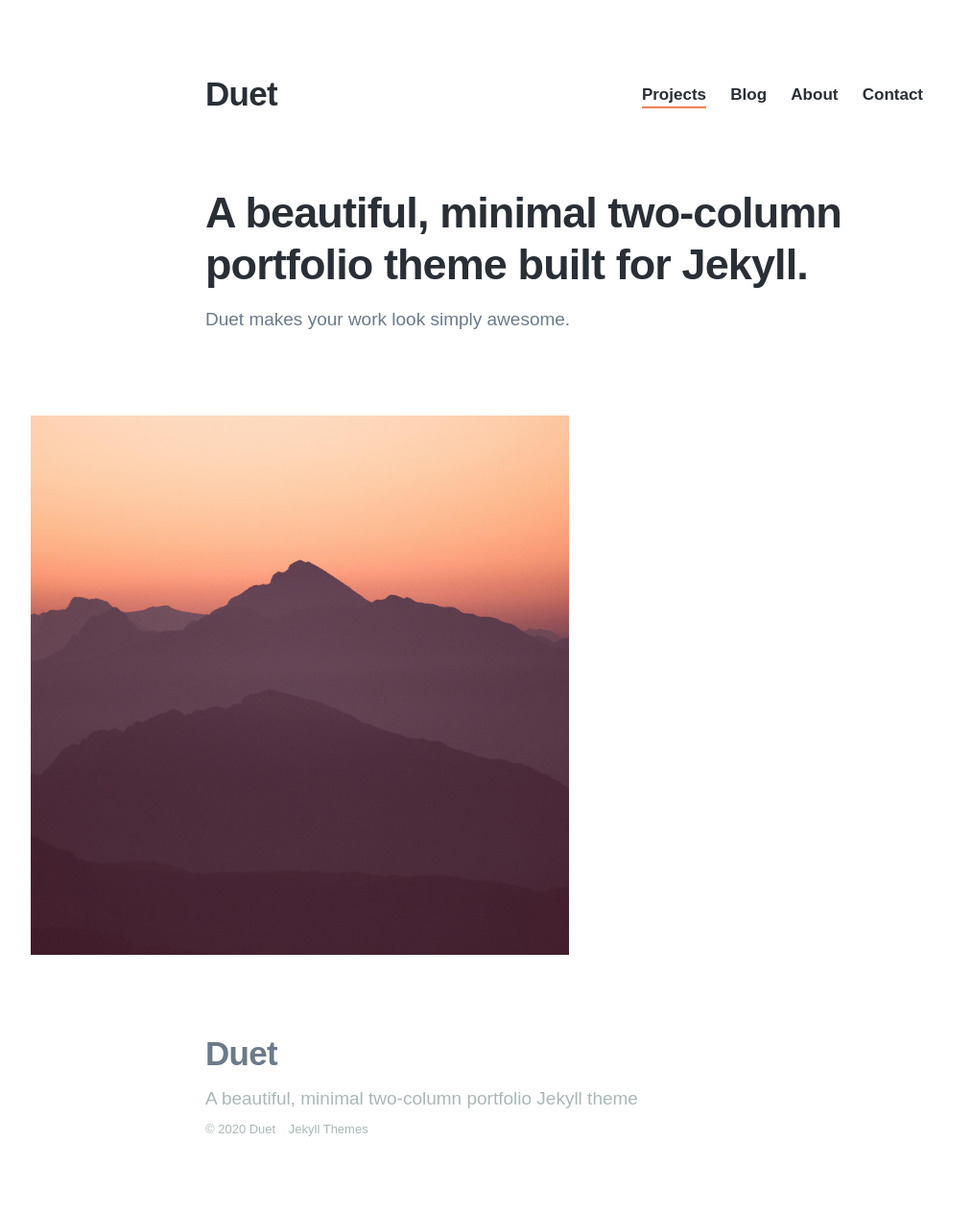
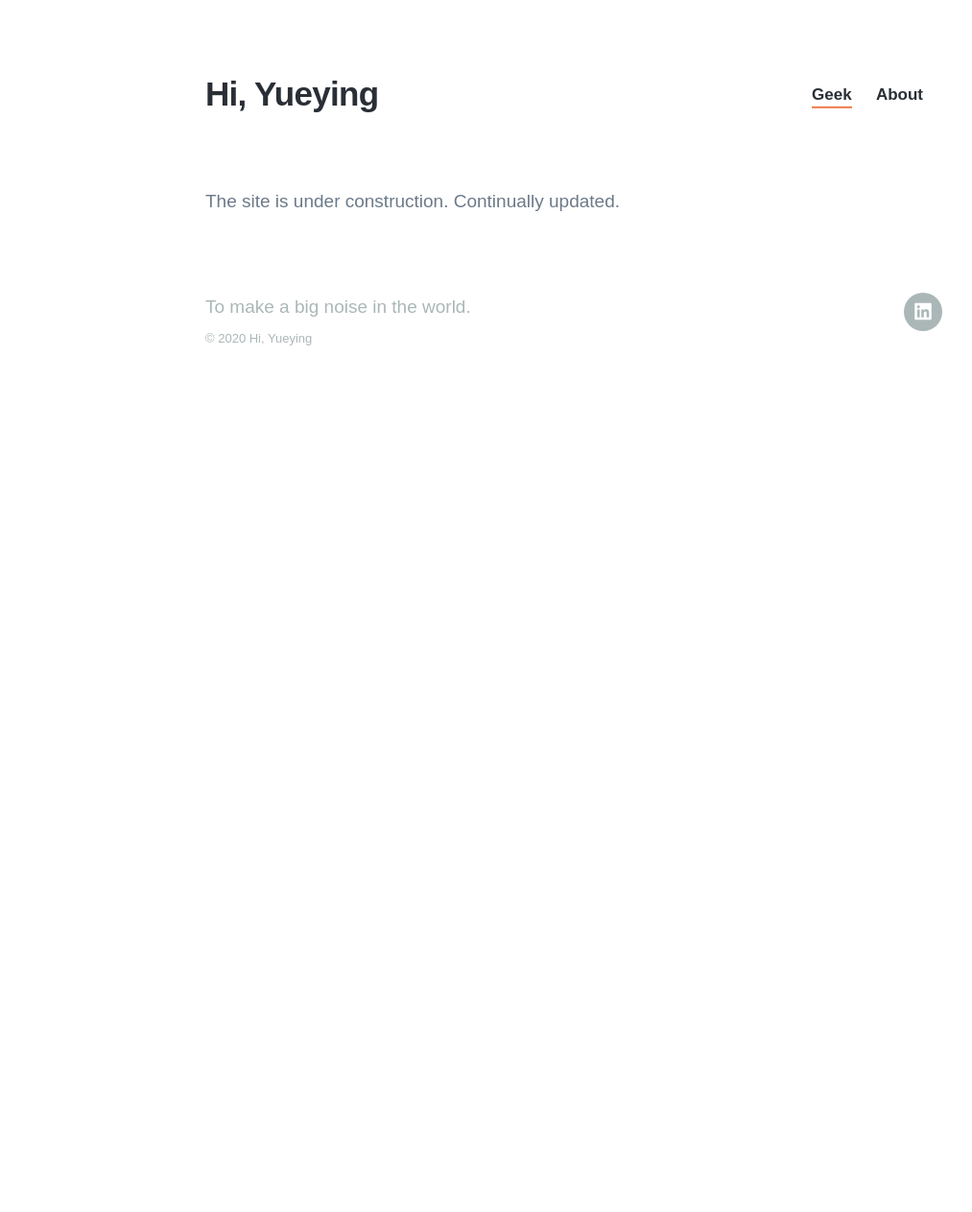
Before and after one commit to yueyingyang/yueyingyang.github.io, a Jekyll site: the page built from index.html, in a window 1280 px wide. Shown: the whole page at 96% size, without its empty margins (42-1055 px from the left). Built offline with Jekyll 4.4.1, drawn with Linux system fonts in a browser that asks for light colours; nearby versions of some CDN libraries; some web fonts are replaced; after the commit the page ends 900 px from its top, so only the background shows below that.

Commit message:
Basic Content - index & about

```diff
--- a/_config.yml
+++ b/_config.yml
@@ -1,4 +1,4 @@
-site: Duet Jekyll Theme
+site: Hi, Yueying Yang.
 
 url:
 baseurl:
@@ -15,25 +15,21 @@ collections:
     permalink: /project/:slug
 
 defaults:
-  -
-    scope:
+  - scope:
       path: ""
     values:
       layout: "default"
-  -
-    scope:
+  - scope:
       path: ""
       type: "pages"
     values:
       layout: "page"
-  -
-    scope:
+  - scope:
       path: ""
       type: "posts"
     values:
       layout: "post"
-  -
-    scope:
+  - scope:
       path: ""
       type: "projects"
     values:
--- a/_data/settings.yml
+++ b/_data/settings.yml
@@ -1,5 +1,5 @@
 basic_settings:
-  site_title: Duet
+  site_title: Hi, Yueying
   favicon_image: /images/favicon.png
 
 header_settings:
@@ -8,70 +8,70 @@ header_settings:
 
 menu_settings:
   menu_items:
-    - title: 'Projects'
-      url: '/'
-    - title: 'Blog'
-      url: '/blog/'
-    - title: 'About'
-      url: '/about'
-    - title: 'Contact'
-      url: '/contact'
+    - title: "Geek"
+      url: "/"
+    # - title: "Life-Player"
+    #   url: "/blog/"
+    - title: "About"
+      url: "/about"
+    # - title: "Contact"
+    #   url: "/contact"
 
 footer_settings:
   logo_image:
   logo_width: 200
-  footer_tagline: A beautiful, minimal two-column portfolio Jekyll theme
+  footer_tagline: To make a big noise in the world.
 
 grid_settings:
   overlay_opacity: 0.8
   grid_spacing: 10
 
 contact_settings:
-  form_action: ''
-  confirmation_url: '/thanks'
-  email_subject: 'Contact form submission'
-  send_button_text: 'Send Message'
+  form_action: ""
+  confirmation_url: "/thanks"
+  email_subject: "Contact form submission"
+  send_button_text: "Send Message"
 
 social_settings:
-  facebook_url: ''
-  twitter_url: ''
-  instagram_url: ''
-  snapchat_url: ''
-  youtube_url: ''
-  google-plus_url: ''
-  vimeo_url: ''
-  pinterest_url: ''
-  medium_url: ''
-  quora_url: ''
-  amazon_url: ''
-  apple_url: ''
-  android_url: ''
-  tumblr_url: ''
-  dribbble_url: ''
-  behance_url: ''
-  deviantart_url: ''
-  github_url: ''
-  reddit_url: ''
-  flickr_url: ''
-  etsy_url: ''
-  kickstarter_url: ''
-  soundcloud_url: ''
-  spotify_url: ''
-  bandcamp_url: ''
-  linkedin_url: ''
+  facebook_url: ""
+  twitter_url: ""
+  instagram_url: ""
+  snapchat_url: ""
+  youtube_url: ""
+  google-plus_url: ""
+  vimeo_url: ""
+  pinterest_url: ""
+  medium_url: ""
+  quora_url: ""
+  amazon_url: ""
+  apple_url: ""
+  android_url: ""
+  tumblr_url: ""
+  dribbble_url: ""
+  behance_url: ""
+  deviantart_url: ""
+  github_url: ""
+  reddit_url: ""
+  flickr_url: ""
+  etsy_url: ""
+  kickstarter_url: ""
+  soundcloud_url: ""
+  spotify_url: ""
+  bandcamp_url: ""
+  linkedin_url: "https://www.linkedin.com/in/yueying-yang-27222b166/"
 
 color_settings:
-  background_color: '#ffffff'
-  background_alt_color: '#f4f5f6'
-  text_dark_color: '#2A2F36'
-  text_medium_color: '#6C7A89'
-  text_light_color: '#ABB7B7'
-  accent_color: '#F2784B'
-  border_color: '#dddddd'
-  overlay_background_color: '#F2784B'
-  overlay_text_color: '#ffffff'
-  overlay_accent_color: '#2A2F36'
-  error_color: '#D64541'
+  background_color: "#ffffff"
+  background_alt_color: "#f4f5f6"
+  text_dark_color: "#2A2F36"
+  text_medium_color: "#6C7A89"
+  text_light_color: "#ABB7B7"
+  accent_color: "#F2784B"
+  border_color: "#dddddd"
+  overlay_background_color: "#F2784B"
+  overlay_text_color: "#ffffff"
+  overlay_accent_color: "#2A2F36"
+  error_color: "#D64541"
 
 font_settings:
   font_embed: '<link href="https://fonts.googleapis.com/css?family=Muli:300,400,600,700" rel="stylesheet">'
--- a/_includes/footer.html
+++ b/_includes/footer.html
@@ -2,7 +2,7 @@
 
 	<div class="wrap">
 
-		{% if site.data.settings.footer_settings.logo_image %}
+		<!-- {% if site.data.settings.footer_settings.logo_image %}
 		<a href="{{ site.baseurl }}/" class="footer__logo">
 			<img src="{{ site.data.settings.footer_settings.logo_image | relative_url }}" class="footer__logo__img">
 		</a>
@@ -10,13 +10,12 @@
 		<a href="{{ site.baseurl }}/" class="footer__title">
 			{{ site.data.settings.basic_settings.site_title }}
 		</a>
-		{% endif %}
+		{% endif %} -->
 
 		<p class="footer__text">{{ site.data.settings.footer_settings.footer_tagline }}</p>
 
 		<div class="footer__copyright">
 			<span>© {{ 'now' | date: "%Y" }} {{ site.data.settings.basic_settings.site_title }}</span>
-			<a href="https://jekyllthemes.io" target="_blank">Jekyll Themes</a>
 		</div>
 
 		{% include socials.html %}
--- a/index.html
+++ b/index.html
@@ -1,7 +1,7 @@
 ---
 layout: default
-title: A beautiful two-column Jekyll theme
-description: A beautiful, minimal two-column portfolio theme built for Jekyll. Duet makes your work look simply awesome.
+title:
+description: Yueying Yang's Portfolio 2020
 featured_image: /images/social.jpg
 ---
 
@@ -9,14 +9,13 @@ featured_image: /images/social.jpg
 
 	<div class="wrap">
 
-		<h1>A beautiful, minimal two-column
-		portfolio theme built for Jekyll.</h1>
-		<p>Duet makes your work look simply awesome.</p>
+		<!-- <h1>Hi, this is Yueying.</h1> -->
+		<p>The site is under construction. Continually updated.</p>
 
 	</div>
 
 </section>
-
+<!--
 <section class="portfolio">
 
 	<div class="content-wrap portfolio-wrap">
@@ -46,4 +45,4 @@ featured_image: /images/social.jpg
 
 	</div>
 
-</section>
+</section> -->
```
Also changed, not shown: _pages/about.md (+9 -28 lines), images/favicon.png, 4 other files.
